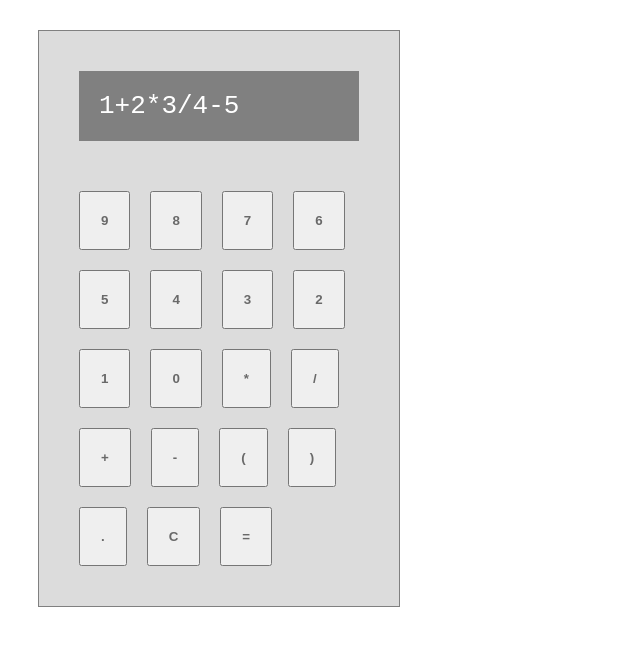
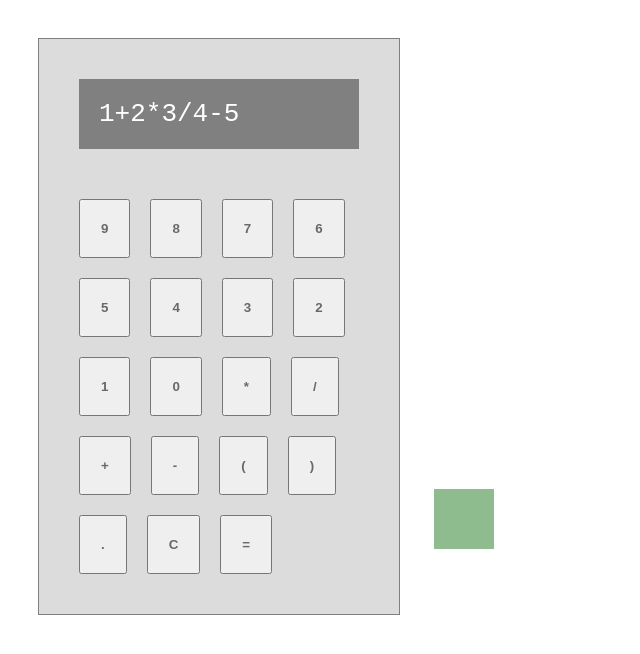
Before and after one commit to samblackmore/calculator, a plain HTML site: page index.html in a window 1280 px wide. Shown: the whole page, without its empty margins (0-640 px from the left). Drawn offline with Linux system fonts and the light colour scheme.

Commit message:
adding html console

```diff
--- a/index.html
+++ b/index.html
@@ -4,7 +4,8 @@
 <body>
   <div id='calculator'>
     <div id='display'>1+2*3/4-5</div>
-    <script src='main.js'></script>
   </div>
+  <div id='console'></div>
+  <script src='main.js'></script>
 </body>
 </html>
--- a/main.js
+++ b/main.js
@@ -123,8 +123,18 @@ function parseFormula(string) {
   return result;
 }
 
+function log(string) {
+  console.log(string);
+  var br = document.createElement('br'),
+      text = document.createTextNode(string),
+      cons = document.getElementById('console');
+  cons.appendChild(br);
+  cons.appendChild(text);
+}
+
 function solver(arr, operator) {
   while (found(arr, operator)) {
+    log(arr.join(''));
     var pos = arr.indexOf(operator);
     arr[pos] = evaluate(operator, arr[pos-1], arr[pos+1]);
     delete arr[pos-1];
--- a/style.css
+++ b/style.css
@@ -9,6 +9,7 @@
 }
 
 #calculator {
+  display: inline-block;
   margin: 30px;
   padding: 30px;
   border-style: solid;
@@ -18,6 +19,18 @@
   width: 300px;
 }
 
+#console {
+  display: inline-block;
+  font-family: monospace;
+  font-size: 120%;
+  letter-spacing: 5px;
+  line-height: 200%;
+  color: white;
+  padding: 30px;
+  text-align: center;
+  background-color: darkseagreen;
+}
+
 button {
   color: dimgray;
   font-weight: bold;
```
